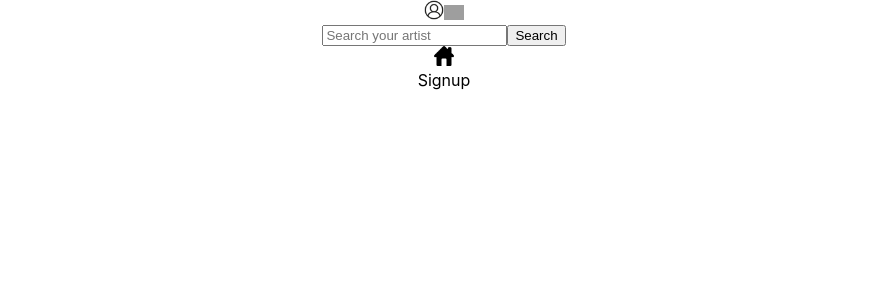
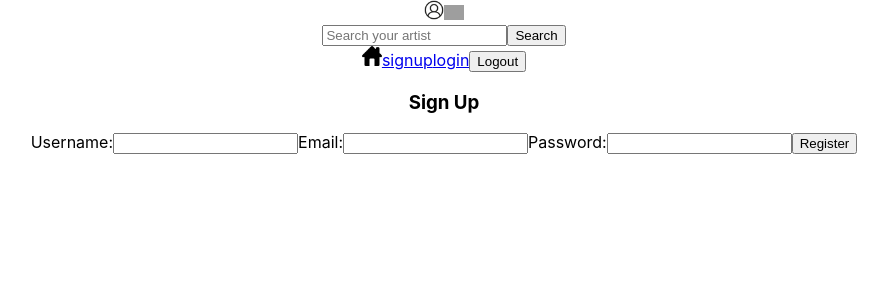
Before and after one commit to christianecheverryp/ironbeat-client, a React (Create React App) app: page /signup in a window 1280 px wide. Shown: the top 300 px of the page, without its empty margins (196-1084 px from the left). Built offline with nearby package versions, Linux system fonts and the light colour scheme; no server answers; grey boxes are pictures that could not be loaded.

Commit message:
MyProfile done

```diff
--- a/src/App.js
+++ b/src/App.js
@@ -11,12 +11,30 @@ import AddSong from './pages/songs/AddSong';
 import SongDetails from './pages/songs/SongDetails';
 import Error from "./pages/Error"
 import NotFound from './pages/NotFound';
+import { useEffect, useState } from 'react';
+import { verifyService } from './services/auth.services';
 
 function App() {
+
+  const [ isLogin, setIsLogin ] = useState(false)
+
+  useEffect(() => {
+    verifyUser()
+  }, [])
+
+  const verifyUser = async () => {
+    try{
+      await verifyService()
+      setIsLogin(true)
+    }catch(err){
+      setIsLogin(false)
+    }
+  }
+
   return (
     <div className="App">
 
-    <NavBar />
+    <NavBar setIsLogin={setIsLogin} isLogin={isLogin}/>
 
     <Routes >
       <Route path='/' element={ <Home /> }/>
@@ -27,7 +45,7 @@ function App() {
       <Route path='/add-song' element={ <AddSong /> } />
       <Route path='/song/:id/details' element={ <SongDetails /> } />
 
-      <Route path='/login' element={ <Login /> } />
+      <Route path='/login' element={ <Login setIsLogin={setIsLogin}/> } />
       <Route path='/signup' element={ <Signup /> } />
 
       <Route path='/error' element={ <Error /> } />
--- a/src/components/NavBar.jsx
+++ b/src/components/NavBar.jsx
@@ -1,11 +1,25 @@
-import { NavLink } from "react-router-dom"
+import { NavLink, useNavigate } from "react-router-dom"
 import profile_icon from "../images/profile_icon.png"
 import message_icon from "../images/message.png"
 import home_icon from "../images/home_icon.png"
 import SearchBar from "./SearchBar"
 
 
-function NavBar() {
+function NavBar(props) {
+
+const { isLogin, setIsLogin } = props
+
+const navigate = useNavigate();
+
+const handleLogOut = () => {
+
+  setIsLogin(false)
+  localStorage.removeItem("authToken")
+
+  navigate("/")
+
+}
+
   return (
     <div>
         <NavLink to="/profile">
@@ -23,6 +37,15 @@ function NavBar() {
             <img src={home_icon} alt="HomeImg" width={20} />
         </NavLink>
 
+        <NavLink to="/signup">
+            signup
+        </NavLink>
+
+        <NavLink to="/login">
+            login
+        </NavLink>
+
+        <button onClick={handleLogOut}>Logout</button>
 
 
 
--- a/src/components/SearchBar.jsx
+++ b/src/components/SearchBar.jsx
@@ -4,18 +4,18 @@ function Searchbar() {
   return (
     <div>
 
-        <form action="/" method="get">
-                <label htmlFor="header-search">
+        <form>
+            <label htmlFor="header-search">
                     {/* <span className="visually-hidden">Search blog posts</span> */}
                 </label>
                 <input
                     type="text"
                     id="header-search"
                     placeholder="Search your artist"
-                    name="s"
+                    name="search"
                 />
                 <button type="submit">Search</button>
-            </form>
+          </form>
 
     </div>
   )
--- a/src/pages/Home.jsx
+++ b/src/pages/Home.jsx
@@ -2,7 +2,13 @@ import React from 'react'
 
 function Home() {
   return (
-    <div>Home</div>
+    <div>
+
+      <h1>Aqui van los 20 ultimos audios (ventana principal) </h1>
+
+
+
+    </div>
   )
 }
 
--- a/src/pages/auth/Login.jsx
+++ b/src/pages/auth/Login.jsx
@@ -1,8 +1,68 @@
 import React from 'react'
+import { useState } from 'react'
+import { useNavigate } from 'react-router-dom'
+import { loginService } from '../../services/auth.services'
 
-function Login() {
+function Login(props) {
+
+  const [ username, setUsername ] = useState("")
+  //const [ email, setEmail ] = useState("")
+  const [ password, setPassword ] = useState("")
+  const [ errorMessage, setErrorMessage ] = useState("")
+
+  const navigate = useNavigate()
+
+
+  const handleSubmit = async (e) => {
+    e.preventDefault()
+
+    const user = { username, password }
+
+    try{
+
+      const response = await loginService(user)
+      const { authToken } = response.data
+
+      localStorage.setItem("authToken", authToken)
+
+      props.setIsLogin(true)
+
+      navigate("/")
+
+    }catch(err){
+
+      if(err.response.status === 400){
+        setErrorMessage(err?.response?.data.errorMessage)
+      }else if(err.response.status === 401) {
+        setErrorMessage(err?.response?.data.errorMessage)
+
+      } else{
+        navigate("/error")
+      }
+
+    }
+  }
+
+
   return (
-    <div>Login</div>
+    <div>
+
+      <form onSubmit={handleSubmit}>
+          <label htmlFor="username">Username:</label>
+          <input type="text" name='username' value={username} onChange={(e) => setUsername(e.target.value)} />
+
+          <label htmlFor="password">Password:</label>
+          <input type="text" name='password' value={password} onChange={(e) => setPassword(e.target.value)} />
+
+          <button>Login</button>
+
+      </form>
+
+      <p>{setErrorMessage}</p>
+
+
+
+    </div>
   )
 }
 
--- a/src/pages/auth/Signup.jsx
+++ b/src/pages/auth/Signup.jsx
@@ -1,8 +1,66 @@
-import React from 'react'
+import React, { useState } from 'react'
+import { useNavigate } from 'react-router-dom'
+import { signupService } from '../../services/auth.services'
 
 function Signup() {
+
+  const [ username, setUsername ] = useState("")
+  const [ email, setEmail ] = useState("")
+  const [ password, setPassword ] = useState("")
+  const [ errorMessage, setErrorMessage ] = useState("")
+
+  const navigate = useNavigate()
+
+  const handleSubmit = async (e) => {
+    e.preventDefault()
+
+    const user = { username, email, password }
+
+    try{
+
+      await signupService(user)
+      navigate("/login")
+
+    }catch(err){
+
+      if(err.response.status === 400){
+        setErrorMessage(err?.response?.data.errorMessage)
+      }else {
+        navigate("/error")
+      }
+
+    }
+  }
+
   return (
-    <div>Signup</div>
+    <div>
+
+      <h3>Sign Up</h3>
+
+      <form onSubmit={handleSubmit}>
+        <label htmlFor="username">Username:</label>
+        <input type="text" name='username' value={username} onChange={(e) => setUsername(e.target.value)} />
+
+        <label htmlFor="email">Email:</label>
+        <input type="text" name='email' value={email} onChange={(e) => setEmail(e.target.value)} />
+
+        <label htmlFor="password">Password:</label>
+        <input type="text" name='password' value={password} onChange={(e) => setPassword(e.target.value)} />
+
+        <button>Register</button>
+
+      </form>
+
+      <p>{errorMessage}</p>
+
+
+
+
+
+
+
+
+    </div>
   )
 }
 
--- a/src/pages/profiles/MyProfile.jsx
+++ b/src/pages/profiles/MyProfile.jsx
@@ -1,8 +1,52 @@
-import React from 'react'
+import React, { useEffect, useState } from 'react'
+import { useNavigate } from 'react-router-dom'
+import { getMyProfileService } from '../../services/user.services'
 
 function MyProfile() {
+
+  const [ myProfile, setMyProfile ] = useState(null)
+  const navigate = useNavigate()
+
+  useEffect(() => {
+    getProfile()
+  }, [])
+
+  const getProfile = async () => {
+
+    try{
+
+      const response = await getMyProfileService()
+      setMyProfile(response.data)
+
+
+    }catch(err){
+
+      if(err.response.status === 401){
+        navigate("/")
+      }/* else{
+        navigate("/error")
+      } */
+
+    }
+  }
+
+   if (!myProfile) {
+    return <h3>...Loading</h3>
+  }
+
   return (
-    <div>MyProfile</div>
+    <div>
+
+      <h3>Ventana de mi perfil</h3>
+
+        <img src={myProfile.imgProfile} alt="Profile-Picture" />
+        <p>{myProfile.username}</p>
+        <p>{myProfile.bio}</p>
+
+
+
+
+    </div>
   )
 }
 
--- a/src/services/auth.services.js
+++ b/src/services/auth.services.js
@@ -1,5 +1,30 @@
 import axios from "axios"
 
 const service = axios.create({
-    baseURL: `${process.env.REACT_APP_SERVER_URL}/`
+    baseURL: `${process.env.REACT_APP_SERVER_URL}/auth`
   })
+
+  service.interceptors.request.use((config) =>{
+    const storedToken = localStorage.getItem("authToken")
+    config.headers = storedToken && { Authorization: `Bearer ${storedToken}`}
+    return config;
+
+})
+
+const signupService = (user) => {
+  return service.post("/signup", user)
+}
+
+const loginService = (user) => {
+  return service.post("/login", user)
+}
+
+const verifyService = () => {
+  return service.get("/verify")
+}
+
+export {
+  signupService,
+  loginService,
+  verifyService
+}
--- a/src/services/user.services.js
+++ b/src/services/user.services.js
@@ -0,0 +1,20 @@
+import axios from "axios"
+
+const service = axios.create({
+    baseURL: `${process.env.REACT_APP_SERVER_URL}/user`
+  })
+
+   service.interceptors.request.use((config) =>{
+    const storedToken = localStorage.getItem("authToken")
+    config.headers = storedToken && { Authorization: `Bearer ${storedToken}`}
+    return config;
+
+})
+
+const getMyProfileService = () => {
+    return service.get("/")
+}
+
+export {
+    getMyProfileService
+}
```
